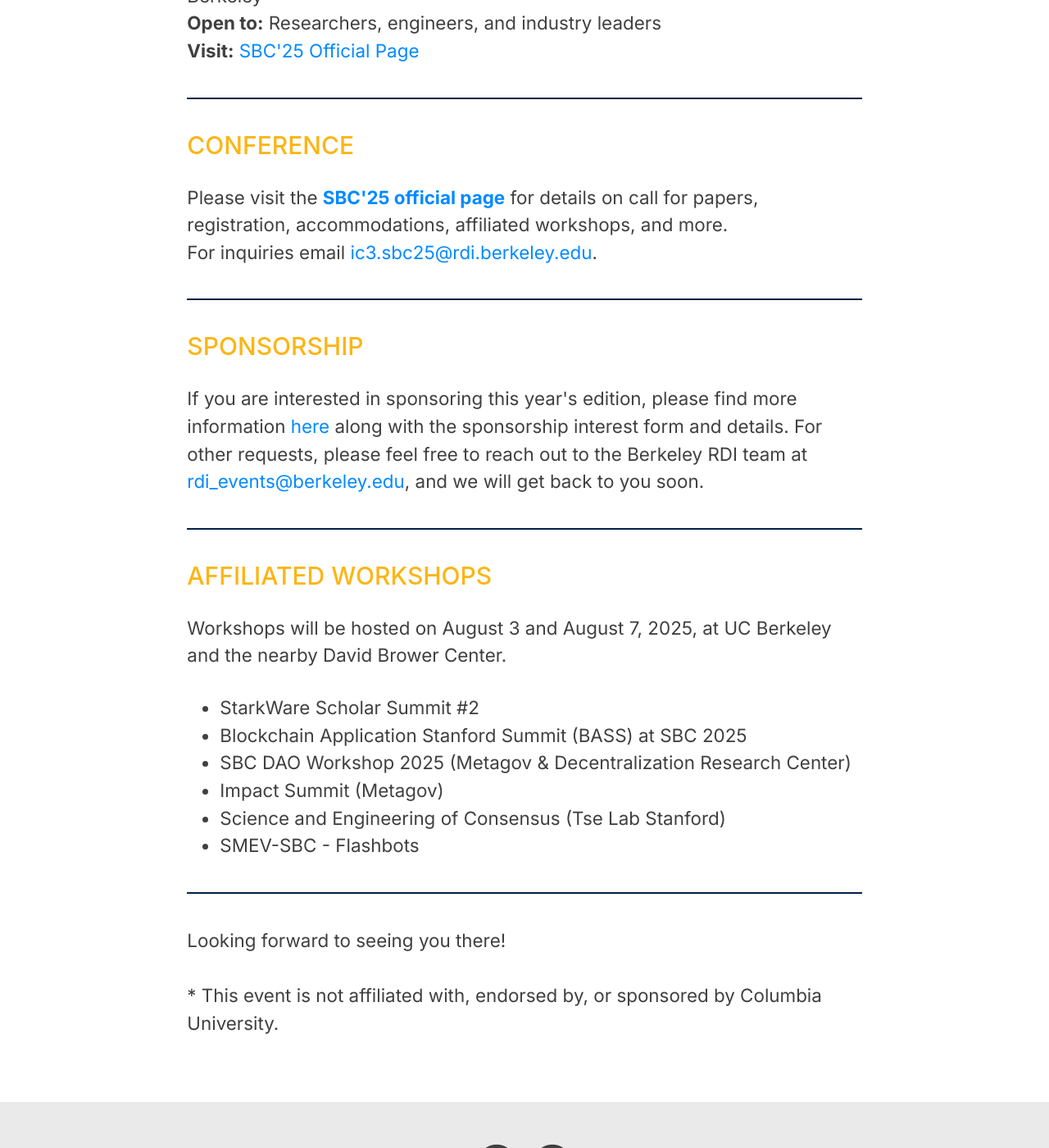
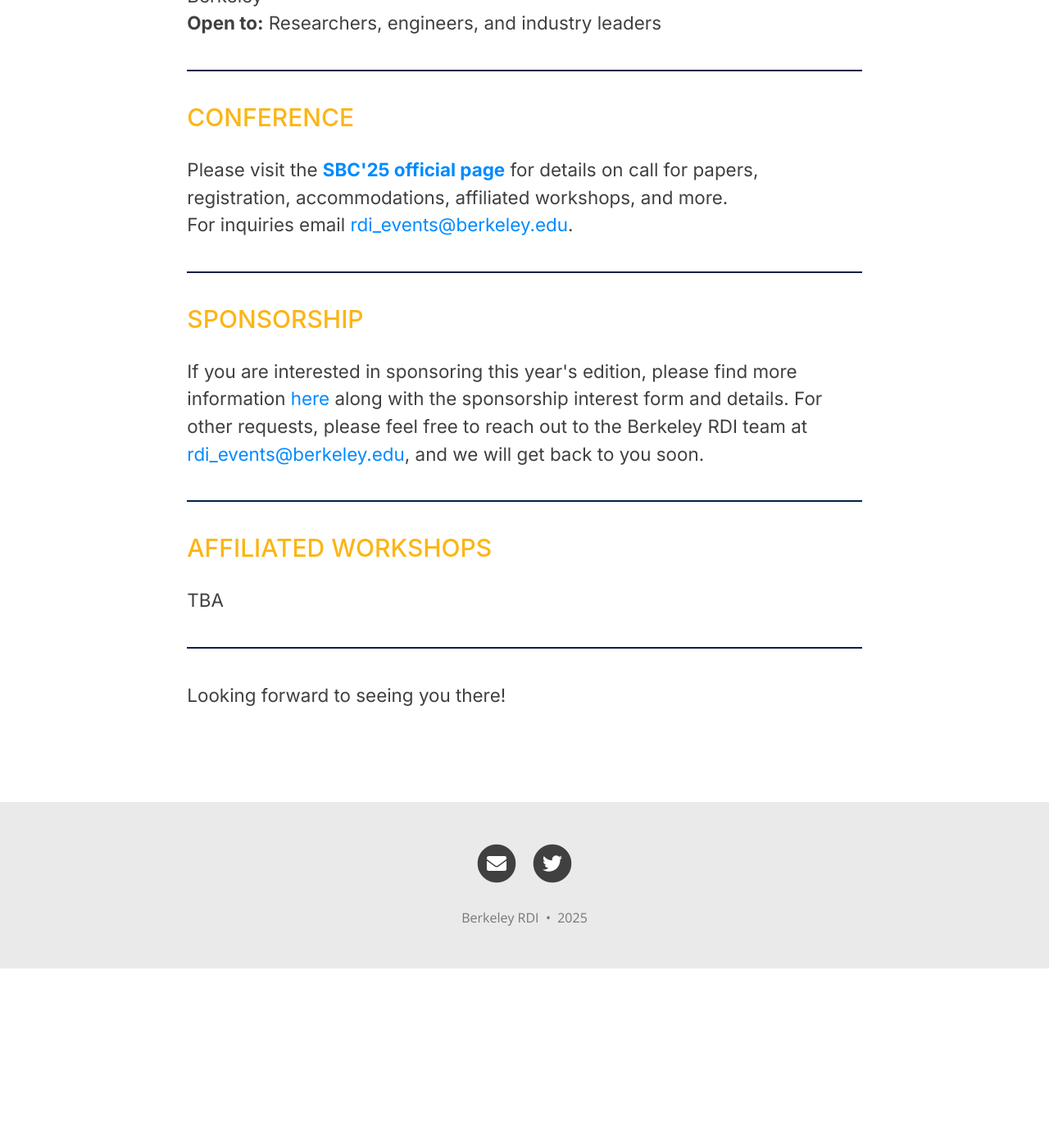
Before and after one commit to rdi-berkeley/SBC2025, a Jekyll site: the page built from index.md, in a window 1280 px wide and 1400 px high, scrolled down 970 px. Shown: the whole window at 82% size. Built offline with Jekyll 4.4.1, drawn with Linux system fonts in a browser that asks for light colours; nearby versions of some CDN libraries; comment, search, counter and statistics services are not loaded; after the commit the page ends 2151 px from its top, so only the background shows below that.

Commit message:
Update home.html

```diff
--- a/_layouts/home.html
+++ b/_layouts/home.html
@@ -65,7 +65,6 @@ cover-img: "assets/img/SBC25-Banner.png"
   <b>When:</b> August 3-7, 2025<br>
   <b>Where:</b> Martin Luther King Jr. Building, UC Berkeley & David Brower Center, Berkeley<br>
   <b>Open to:</b> Researchers, engineers, and industry leaders<br>
-  <b>Visit:</b> <a href="https://www.sbc-conference.com/2025/">SBC'25 Official Page</a>
 </p>
 
 <hr style="border: 0; height: 2px; background-color: #002147; margin-top: 40px; margin-bottom: 40px;">
@@ -73,7 +72,7 @@ cover-img: "assets/img/SBC25-Banner.png"
 <h1 style="text-align: left; font-size: 30px; color: #fcb515;">CONFERENCE</h1>
 <p style="text-align: left; font-size: 1.4rem;">
   Please visit the <b><a href="https://www.sbc-conference.com/2025/">SBC'25 official page</a></b> for details on call for papers, registration, accommodations, affiliated workshops, and more. <br>
-  For inquiries email <a href="mailto:ic3.sbc25@rdi.berkeley.edu">ic3.sbc25@rdi.berkeley.edu</a>.
+  For inquiries email <a href="mailto:ic3.sbc25@rdi.berkeley.edu">rdi_events@berkeley.edu</a>.
 </p>
 
 <hr style="border: 0; height: 2px; background-color: #002147; margin-top: 40px; margin-bottom: 40px;">
@@ -87,11 +86,14 @@ cover-img: "assets/img/SBC25-Banner.png"
 
 <h1 style="text-align: left; font-size: 30px; color: #fcb515;">AFFILIATED WORKSHOPS</h1>
 <p style="text-align: left; font-size: 1.4rem;">
+  TBA
+</p>
+<p style="text-align: left; font-size: 1.4rem; display: none;">
   Workshops will be hosted on August 3 and August 7, 2025, at UC Berkeley and the nearby David Brower Center.
 </p>
-<ul style="text-align: left; list-style-type: disc; font-size:1.4rem;">
+<ul style="text-align: left; list-style-type: disc; font-size:1.4rem; display: none;">
   <li>StarkWare Scholar Summit #2</li>
-  <li>Blockchain Application Stanford Summit (BASS) at SBC 2025</li>
+  <li>Blockchain Application Stanford Summit (BASS)</li>
   <li>SBC DAO Workshop 2025 (Metagov & Decentralization Research Center)</li>
   <li>Impact Summit (Metagov)</li>
   <li>Science and Engineering of Consensus (Tse Lab Stanford)</li>
@@ -102,5 +104,4 @@ cover-img: "assets/img/SBC25-Banner.png"
 
 <p style="text-align: left; font-size: 1.4rem;">
   Looking forward to seeing you there! <br><br>
-  * This event is not affiliated with, endorsed by, or sponsored by Columbia University.
 </p>
```
